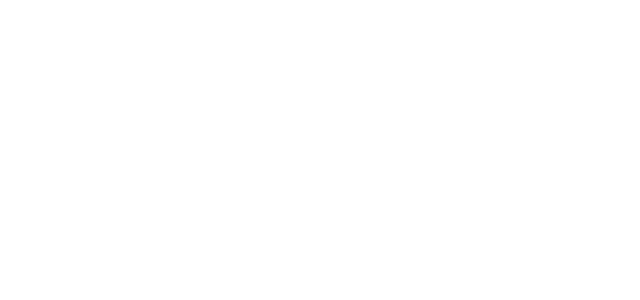
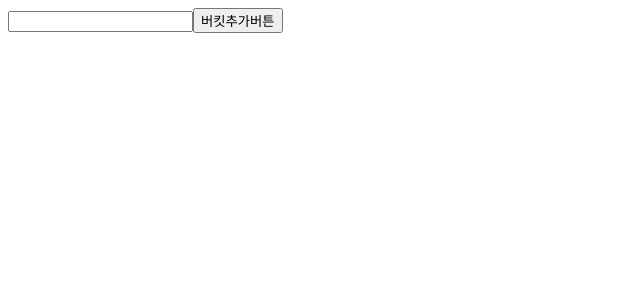
Before and after one commit to zoossone/DieAlmond-client, a React (Create React App) app: page /my in a window 1280 px wide. Shown: the top 300 px of the page, without its empty margins (0-640 px from the left). Built offline with nearby package versions, Linux system fonts and the light colour scheme.

Commit message:
ybucketlist

```diff
--- a/src/App.js
+++ b/src/App.js
@@ -3,6 +3,7 @@
 import { Route, Redirect } from "react-router-dom"
 import SettingModal from './components/SettingModal/SettingModal'
 import StartBtn from './components/StartBtn';
+import MyBucketListPage from './Pages/MyBucketListPage';
 
 function App() {
   return (
@@ -11,6 +12,11 @@
         render={() => (
           <LandingPage />
         )} />
+
+      <Route path="/my"
+        render={() => (
+          <MyBucketListPage />
+        )} />
       {/* <SettingModal /> */}
       <StartBtn />
     </Route>
--- /dev/null
+++ b/src/Pages/MyBucketListPage.js
@@ -0,0 +1,24 @@
+import React, { useState } from 'react';
+import MyBucketList from '../components/MyBucketList';
+
+const MyBucketListPage = () => {
+    const [desc, setDesc] = useState('')
+    const [lists, setLists] = useState([])
+
+    const addBucketBtn = () => {
+        //axios 추가 예정
+        setLists([...lists, desc])
+        setDesc('')
+        document.querySelector('input').value = ''
+    }
+
+    return (
+        <div>
+            <input onChange={(e) => setDesc(e.target.value)}/>
+            <button onClick={addBucketBtn}>버킷추가버튼</button>
+            <ul>{lists.map((list, i) => <MyBucketList key={i} description={list}/>)}</ul>
+        </div>
+    );
+};
+
+export default MyBucketListPage;
--- a/src/components/LoginModal.js
+++ b/src/components/LoginModal.js
@@ -31,9 +31,7 @@
     return (
             <Modalcontainer onClick={props.handleLoginModal}>
                 <Modal onClick={(e) => e.stopPropagation()}>
-                {/* <button onClick={props.handleLoginModal}>취소</button> */}
                 <img src="#"/>
-                {/* 랜딩페이지에서 핸들로그인 가져와서 누를때마다 true/false로 껐다켰다함 */}
                 <button>kakao</button>
                 <div><button>Google</button></div>
                 </Modal>
--- a/src/components/MyBucketList.js
+++ b/src/components/MyBucketList.js
@@ -1,10 +1,22 @@
-import React from 'react';
+import React, { useState } from 'react';
+import styled from 'styled-components';
 
-const MyBucketList = () => {
+const MyBucketList = (props) => {
+    const [desc, setDesc] = useState('')
+
+    const Flex = styled.div`
+        display:flex;
+        justify-content: space-between;
+        border: 1px solid black;
+        margin-top:5px;
+    `;
+
     return (
-        <div>
-
-        </div>
+        <Flex>
+            <span>게시물 이름 : {props.description}</span>
+            <span>작성자 : </span>
+            <button>리스트 삭제</button>
+        </Flex>
     );
 };
 
```
